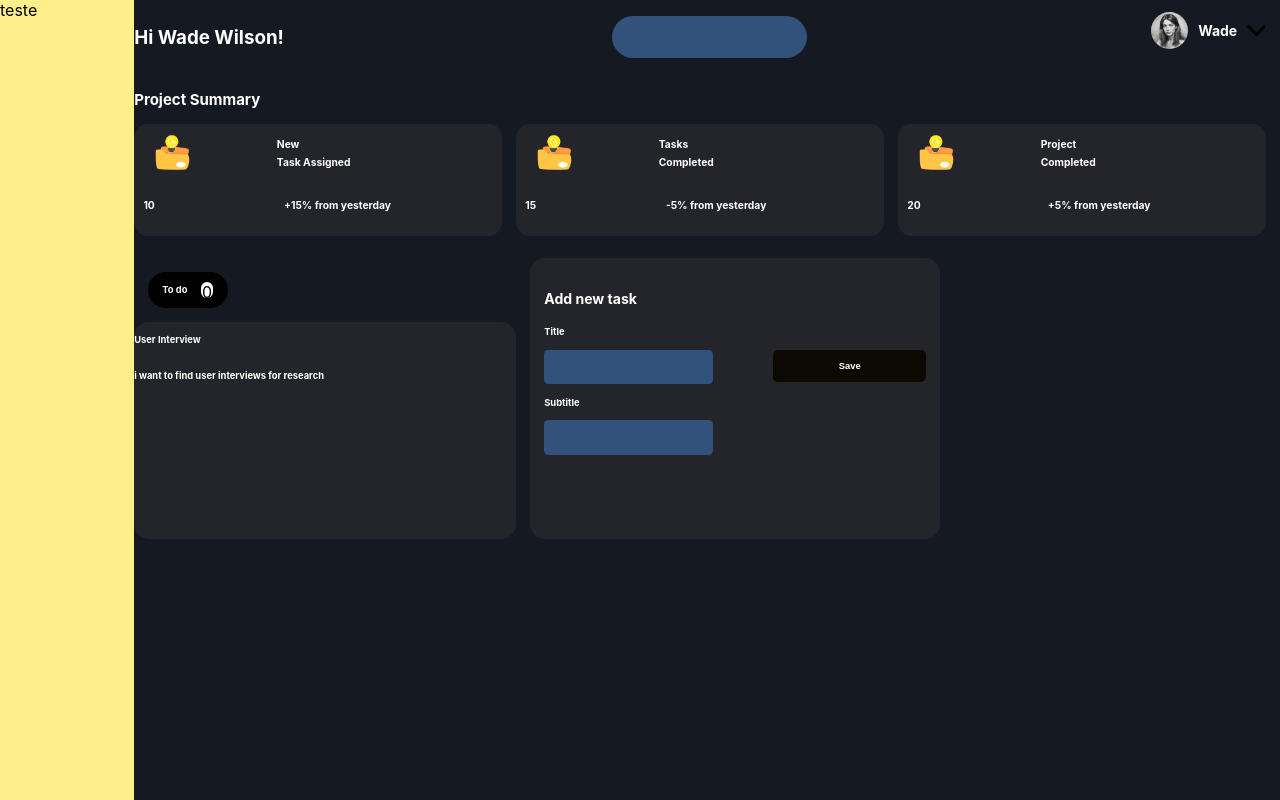
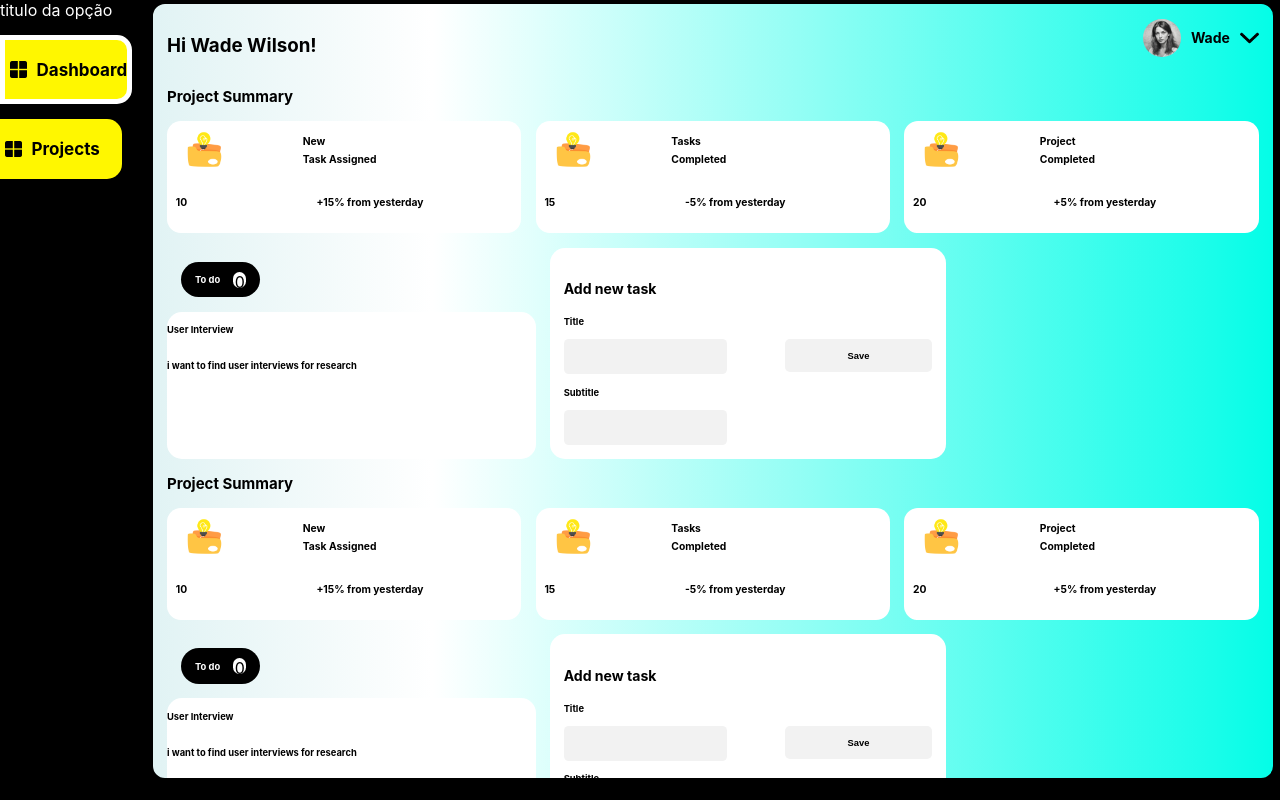
Before and after one commit to artur-r-sousa/task-management, a React (Create React App) app: page / in a window 1280 px wide. Built offline with nearby package versions, Linux system fonts and the light colour scheme.

Commit message:
(Home): - added a new sidebar using High Order Components(HOC) - added new actions, reducers, sagas - created a new file for colors, to be used in the future - added a new dynamic for the main screen, using the side bar and the main column

```diff
--- a/src/app/modules/tasks/actions.js
+++ b/src/app/modules/tasks/actions.js
@@ -10,3 +10,36 @@ export function GET_TASKS_SUCCESS(payload) {
     payload
   }
 }
+
+export function ADD_TASKS_REQUEST() {
+  return {
+    type: '@tasks/ADD_TASKS_REQUEST',
+  }
+}
+
+export function ADD_TASKS_SUCCESS(payload) {
+  return {
+    type: '@tasks/ADD_TASKS_SUCCESS',
+    payload
+  }
+}
+
+export function ADD_TASKS_FAILURE(payload) {
+  return {
+    type: '@tasks/ADD_TASKS_FAILURE',
+    payload
+  }
+}
+
+export function CHANGE_MAIN_COLUMN_STATE(){
+  return {
+    type: '@tasks/CHANGE_MAIN_COLUMN_STATE'
+  }
+}
+
+export function CHANGE_CURR_TAB_TO(payload) {
+  return {
+    type: '@tasks/CHANGE_CURR_TAB_TO',
+    payload
+  }
+}
--- a/src/app/modules/tasks/reducer.js
+++ b/src/app/modules/tasks/reducer.js
@@ -3,6 +3,9 @@ import { produce } from "immer";
 
 const TaskState = {
   value: true,
+  isAddingNewTask: false,
+  isMainColumnOpen: true,
+  currSelectedTab: 1,
   data: {}
 }
 
@@ -11,14 +14,32 @@ const TaskState = {
 export default function TaskReducer(taskState = TaskState, action) {
   return produce(taskState, (draft) => {
     switch (action.type) {
-
       case '@tasks/GET_TASKS_REQUEST': {
-        break
+        break;
       }
       case '@tasks/GET_TASKS_SUCCESS': {
-        console.log('action.payload', action.payload)
         draft.value = false;
         draft.data = action.payload;
+        break;
+      }
+      case '@tasks/ADD_TASKS_REQUEST': {
+        draft.isAddingNewTask = true;
+        break;
+      }
+      case '@tasks/ADD_TASKS_SUCCESS': {
+        draft.isAddingNewTask = false;
+        draft.data = action.payload;
+      }
+      case '@tasks/ADD_TASKS_FAILURE': {
+        draft.isAddingNewTask = false;
+        break;
+      }
+      case '@tasks/CHANGE_MAIN_COLUMN_STATE': {
+        draft.isMainColumnOpen = !taskState.isMainColumnOpen;
+        break;
+      }
+      case '@tasks/CHANGE_CURR_TAB_TO': {
+        draft.currSelectedTab = action.payload;
         break;
       }
       default: {
--- a/src/app/modules/tasks/sagas.js
+++ b/src/app/modules/tasks/sagas.js
@@ -9,13 +9,22 @@ function* getTasks() {
 
     yield put(GET_TASKS_SUCCESS(tasks.data))
   } catch (err) {
+    console.log(err)
+  }
+}
 
+function* addTask() {
+  try {
+    const tasks = yield call(globalAPI.post, '/add_task')
+    console.log(tasks)
+  } catch (err) {
     console.log(err)
   }
 }
 
 function* mySaga() {
   yield takeLatest('@tasks/GET_TASKS_REQUEST', getTasks)
+  yield takeLatest('@tasks/ADD_TASKS_REQUEST', addTask)
 }
 
 export default mySaga
--- a/src/components/SectionSummary/styles.js
+++ b/src/components/SectionSummary/styles.js
@@ -6,11 +6,12 @@ export const Container = styled.section`
   width: 100%;
   height: ${p2v(180)};
   flex-direction: column;
+  z-index: 90;
 `;
 
 export const Title = styled.h3`
   font-size: ${p2v(16)};
-  color: #fff;
+  color: #000;
 `;
 
 export const Row = styled.div`
--- a/src/components/SectionTasks/index.js
+++ b/src/components/SectionTasks/index.js
@@ -12,7 +12,6 @@ export default function SectionTasks() {
 
   useEffect(() => {
     dispatch(GET_TASKS_REQUEST())
-    console.log('taskState', tasks)
   }, [])
 
 
@@ -22,7 +21,7 @@ export default function SectionTasks() {
         <Col>
           <Row>
             <Rounded>
-              <SubText>To do</SubText>
+              <SubText isToDo>To do</SubText>
               <Circular>{tasks.data.in_progress ? tasks.data.in_progress.length : 0}</Circular>
             </Rounded>
           </Row>
--- a/src/components/SectionTasks/styles.js
+++ b/src/components/SectionTasks/styles.js
@@ -6,6 +6,7 @@ export const Container = styled.section`
   width: 100%;
   height: ${p2v(300)};
   margin-top: ${p2v(15)};
+  z-index: 90;
 `;
 
 export const Col = styled.div`
@@ -30,9 +31,12 @@ export const Img = styled.img`
 
 export const SubText = styled.h4`
   font-size: ${p2v(10)};
-  color: #fff;
+  color: #000;
   ${(props) => props.title && `
     font-size: ${p2v(15)};
+  `}
+  ${(props) => props.isToDo && `
+    color: #fff;
   `}
 `;
 
@@ -40,7 +44,7 @@ export const BoxContainer = styled.div`
   border-radius: 15px;
   width: 100%;
   height: 100%;
-  background-color: #24252b;
+  background-color: #fff;
 
   ${(props) => props.addTask && `
     margin-left: ${p2v(15)};
@@ -79,8 +83,8 @@ export const UserInput = styled.input`
   border-radius: ${p2v(5)};
   border: none;
   padding-left: ${p2v(15)};
-  background-color: #32527b;
-  color: #fff;
+  background-color: #f2f2f2;
+  color: #000;
 `;
 
 export const SaveButton = styled.button`
@@ -88,7 +92,7 @@ export const SaveButton = styled.button`
   width: 40%;
   height: ${p2v(35)};
   border-radius: 5px;
-  background-color: #0c0a00;
+  background-color: #f2f2f2;
   border: none;
   justify-content: center;
   align-items: center;
--- /dev/null
+++ b/src/components/SideBar/index.js
@@ -0,0 +1,90 @@
+import React, { useState } from "react";
+import { Container, SideBarItemContainer, SidebarTitle, SidebarIcon, SidebarIconBox } from "./styles";
+import { useDispatch, useSelector } from "react-redux";
+import { CHANGE_MAIN_COLUMN_STATE } from "../../app/modules/tasks/actions";
+
+export default function SideBar() {
+
+  const isColumnOpen = useSelector((state) => state.tasks.isMainColumnOpen);
+  const currTabSelectedId = useSelector((state) => state.tasks.currSelectedTab);
+  const dispatch = useDispatch();
+
+  const SideBarItem = (props) => {
+    return (
+      <SideBarItemContainer isColumnOpen={isColumnOpen} key={props.id} isSelectedTab={currTabSelectedId === props.id}>
+        {!isColumnOpen && (
+          <SidebarIconBox>
+            <SidebarIcon src={props.imgString} />
+          </SidebarIconBox>
+
+        )}
+        <SidebarTitle>{props.title}</SidebarTitle>
+      </SideBarItemContainer>
+    )
+  }
+
+  const dynamicBehavior = (propsTrue, propsFalse) => {
+    return function DynamicComponent({ isColumnOpen }) {
+      return isColumnOpen ?
+        <>
+          {propsTrue.map((item) => {
+            return (
+              <>
+                <SideBarItem {...item} />
+              </>
+            )
+          })}
+        </>
+
+
+        :
+        <>
+          {propsFalse.map((item) => {
+            return (
+              <>
+                <SideBarItem {...item} />
+              </>
+            )
+          })}
+        </>
+    };
+  };
+
+  const propsFalse = [
+    {
+      id: 1,
+      title: 'Dashboard',
+      imgString: require('../../assets/images/dashboard.png')
+    },
+    {
+      id: 2,
+      title: 'Projects',
+      imgString: require('../../assets/images/dashboard.png')
+    }
+
+  ]
+
+
+  const propsTrue = [
+    {
+      id: 1,
+      title: 'D'
+    },
+    {
+      id: 2,
+      title: 'P'
+    }
+  ]
+
+  const DynamicComponent = dynamicBehavior(propsTrue, propsFalse)
+
+  return (
+    <Container
+      isColumnOpen={isColumnOpen}
+      onMouseOver={() => dispatch(CHANGE_MAIN_COLUMN_STATE())}
+      onMouseLeave={() => dispatch(CHANGE_MAIN_COLUMN_STATE())}
+    >{isColumnOpen ? 'imagem' : 'titulo da opção'}
+      <DynamicComponent isColumnOpen={isColumnOpen} />
+    </Container>
+  )
+}
--- /dev/null
+++ b/src/components/SideBar/styles.js
@@ -0,0 +1,71 @@
+import styled from "styled-components";
+import p2v from "../../utils/responsiveness";
+import { yellow1 } from "../../utils/colors";
+
+
+export const Container = styled.aside`
+  display: flex;
+  flex-direction: column;
+  background-color: #000;
+  color: #fff;
+  width: ${p2v(250)};
+  height: 100vh;
+
+  ${(props) => props.isColumnOpen && `
+    background-color: #000;
+    width: ${p2v(50)};
+  `}
+`;
+
+export const SideBarItemContainer = styled.div`
+  display: flex;
+  flex-direction: row;
+  width: ${p2v(120)};
+  height: 50px;
+  margin-top: 15px;
+  background-color: ${yellow1};
+
+  border-radius: 0px 15px 15px 0px;
+  align-items: center;
+  justify-content: flex-start;
+  color: #000;
+  padding: ${p2v(5)};
+  font-size: 17px;
+
+  ${(props) => props.isColumnOpen && `
+    border-radius: ${p2v(50)};
+    width: 120%;
+    margin-left: 10px;
+    justify-content: center;
+
+    border-radius: 45px 45px 45px 45px;
+    padding: 0px;
+    font-size: 20px;
+    height: 80px;
+  `}
+
+  ${(props) => props.isSelectedTab  && `
+    border: 5px solid #fff;
+    margin-left: 6px;
+  `}
+
+  ${(props) => props.isSelectedTab && !props.isColumnOpen && `
+    margin-left: 0px;
+  `}
+`;
+
+export const SidebarTitle = styled.p`
+  font-weight: bold;
+`;
+
+export const SidebarIconBox = styled.div`
+  width: ${p2v(18)};
+  height: ${p2v(18)};
+  justify-content: flex-start;
+  align-items: center;
+  margin-right: 10px;
+`;
+export const SidebarIcon = styled.img`
+  width: ${p2v(18)};
+  height: ${p2v(18)};
+`;
--- a/src/components/SummaryBox/styles.js
+++ b/src/components/SummaryBox/styles.js
@@ -6,7 +6,8 @@ export const Box = styled.div`
   height: ${p2v(120)};
   border-radius: ${p2v(15)};
   margin-right: ${p2v(15)};
-  background-color: #24252b;
+  background-color: #fff;
+  z-index: 90;
 `;
 
 export const Col = styled.section`
@@ -37,7 +38,7 @@ export const Img = styled.img`
 
 export const SubText = styled.h4`
   font-size: ${p2v(11)};
-  color: #fff;
+  color: #000;
 `;
 
 export const TextContainer = styled.div`
--- a/src/pages/index.js
+++ b/src/pages/index.js
@@ -3,6 +3,7 @@ import {
   Avatar,
   Column,
   Container,
+  Footer,
   Header,
   HeaderText,
   Img,
@@ -10,21 +11,24 @@ import {
   RightBar,
   Row,
   SearchInput,
-  SideBar,
   UserName
 } from "./styles";
 import SectionSummary from "../components/SectionSummary";
 import SectionTasks from "../components/SectionTasks";
+import { useSelector } from "react-redux";
+import SideBar from "../components/SideBar";
+
 
 export default function Home() {
+  const isColumnOpen = useSelector((state) => state.tasks.isMainColumnOpen);
   return (
     <Container>
       <Row>
-        <SideBar>teste</SideBar>
-        <Column>
+        <SideBar/>
+        <Column isColumnOpen={isColumnOpen}>
           <Header>
             <HeaderText>Hi Wade Wilson!</HeaderText>
-            <SearchInput />
+            {/* <SearchInput /> */}
 
 
             <Row header>
@@ -39,6 +43,10 @@ export default function Home() {
           <RightBar />
           <SectionSummary />
           <SectionTasks />
+          <SectionSummary />
+          <SectionTasks />
+
+          <Footer />
         </Column>
       </Row>
 
--- a/src/pages/styles.js
+++ b/src/pages/styles.js
@@ -4,8 +4,9 @@ import p2v from '../utils/responsiveness';
 export const Container = styled.section`
   width: 100vw;
   height: 100vh;
-  background-color: #151922;
+  background-color: #000;
   display: flex;
+  position: fixed;
   justify-content: center;
   flex-direction: column;
 `;
@@ -23,7 +24,7 @@ export const HeaderText = styled.h1`
   font-size: ${p2v(20)};
   margin-right: ${p2v(20)};
   width: 100%;
-  color: #fff;
+  color: #000;
 `;
 
 export const ImgBox = styled.div`
@@ -65,19 +66,41 @@ export const Row = styled.div`
 
 export const Column = styled.div`
   display: flex;
+  position: fixed;
+  background: rgb(225,243,244);
+  background: linear-gradient(90deg, rgba(225,243,244,1) 0%, rgba(255,255,255,1) 25%, rgba(24,253,233,1) 95%, rgba(4,253,231,1) 100%, rgba(0,212,255,1) 100%);
+  padding-left: ${p2v(15)};
+  padding-top: ${p2v(15)};
+  margin-bottom: ${p2v(15)};
+  left: ${p2v(160)};
+  top: ${p2v(1)};
+  border-top: 3px solid #000;
+  border-right: 3px solid #000;
+  border-bottom: 3px solid #000;
+  border-left: 3px solid #000;
+  border-radius: 15px 15px 15px 15px;
   flex-direction: column;
-  width: 100%;
-  height: 100vh;
+  overflow-y: scroll;
+  z-index: 100;
+
+  width: ${p2v(1180)};
+  height: 95%;
+
+  ${(props) => props.isColumnOpen && `
+    width: ${p2v(1260)};
+    left: ${p2v(80)};
+  `}
 `;
 
 export const SearchInput = styled.input`
   display: flex;
   width: 40%;
   height: 5vh;
-  border: none;
+  //#fbfcf8;
+  border: 2px solid #fffada;
   border-radius: 50px;
   padding-left: 50px;
-  background-color: #32527b;
+  background-color: #fff;
   margin-left: 100px;
   margin-right: 100px;
   color: #fff;
@@ -87,15 +110,23 @@ export const UserName = styled.h4`
   font-size: 14px;
   margin-left: 10px;
   margin-right: 10px;
-  color: #fff;
+  color: #000;
 `;
 
 export const SideBar = styled.aside`
   display: flex;
   flex-direction: column;
-  background-color: #ffee8c;
-  width: ${p2v(160)};
+  background-color: #000;
+  color: #fff;
+  width: ${p2v(48)};
   height: 100vh;
+`;
+
+export const Footer = styled.section`
+  display: flex;
+  flex-direction: row;
+  width: 100vw;
+  margin-top: 50px;
 `;
 
 export const RightBar = styled.div`
--- /dev/null
+++ b/src/utils/colors.js
@@ -0,0 +1 @@
+export const yellow1 = '#FFF700';
```
Also changed, not shown: src/assets/images/dashboard.png (added).
